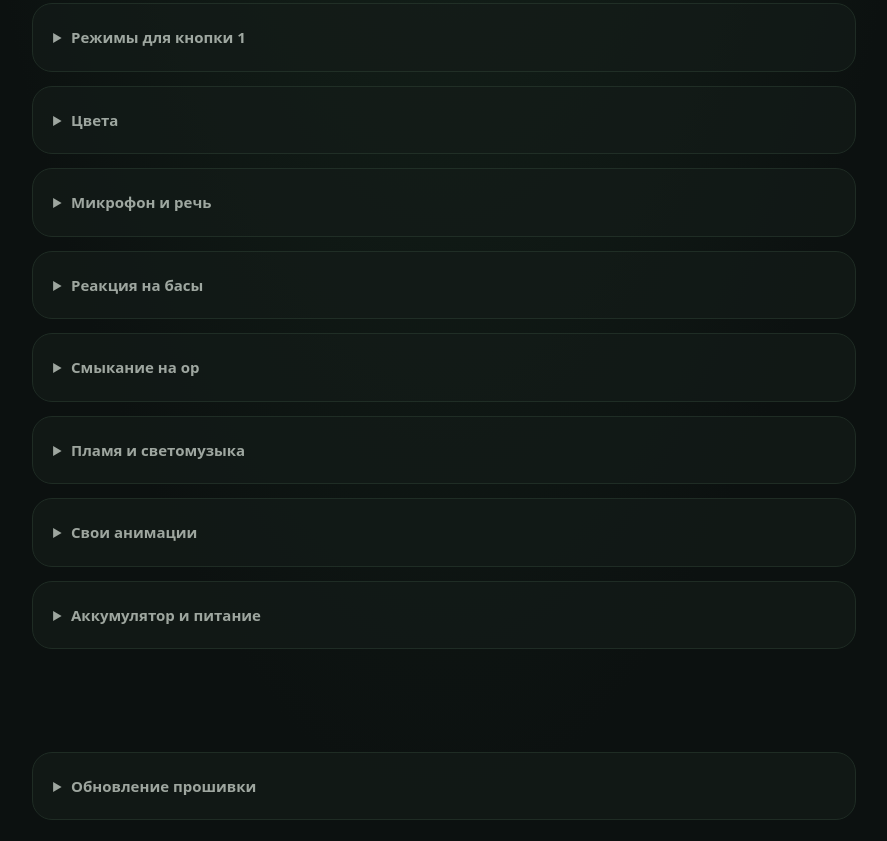
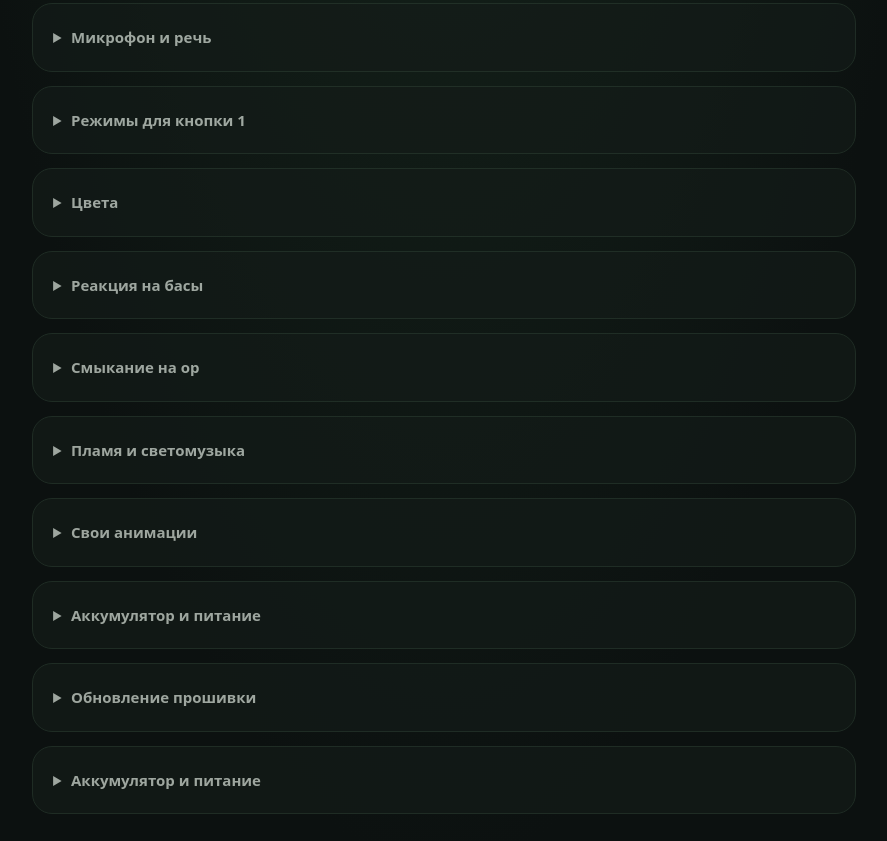
Before and after one commit to SemOr14/greenbandana-panel, a plain HTML site: page index.html in a window 1280 px wide. Shown: the part 1599-2440 px from the top of the page, without its empty margins (196-1083 px from the left). Drawn offline with Linux system fonts and the light colour scheme.

Commit message:
Order microphone first and battery last

```diff
--- a/index.html
+++ b/index.html
@@ -7,15 +7,17 @@
 
 <fieldset id="controls" disabled><section id="modePanel"><h2>Режим</h2><div id="modes" class="modes"></div><div class="buttons"><button id="nextPrimary">Следующий основной</button><button id="toggleCollapse">Включить смыкание</button><button id="heartButton">♥ Сердечко · 4 с</button><button id="trigger">Проверить смыкание</button></div><p id="returnMode" class="note"></p></section>
 <section id="quickSettings"><h2>Быстрые настройки</h2><div id="light" class="settings"></div><div id="quickMicSensitivity"></div><p class="note">Начальная яркость 35%. Увеличивай после проверки питания.</p></section>
+<details class="settingsSection"><summary>Микрофон и речь</summary><div id="audio" class="settings"></div><p class="note">Фокус на речи — грубый частотный фильтр 250–4000 Гц: ослабляет басовую музыку, но может реагировать на вокал и инструменты в этом диапазоне. Это не распознавание голоса. Чувствительность ×½…×⅕ — цифровое снижение после микрофона; оно не исправит перегрузку самого микрофона или АЦП. dBFS — уровень цифрового сигнала.</p></details>
 <details class="settingsSection" id="primaryModeSettings"><summary>Режимы для кнопки 1</summary><p>Отметь режимы, между которыми первая кнопка будет переключать по кругу. Порядок — как в списке.</p><div id="primaryModes" class="primaryModes"></div></details>
 <details class="settingsSection"><summary>Цвета</summary><div id="colors" class="settings"></div></details>
-<details class="settingsSection"><summary>Микрофон и речь</summary><div id="audio" class="settings"></div><p class="note">Фокус на речи — грубый частотный фильтр 250–4000 Гц: ослабляет басовую музыку, но может реагировать на вокал и инструменты в этом диапазоне. Это не распознавание голоса. Чувствительность ×½…×⅕ — цифровое снижение после микрофона; оно не исправит перегрузку самого микрофона или АЦП. dBFS — уровень цифрового сигнала.</p></details>
 <details class="settingsSection"><summary>Реакция на басы</summary><div id="bassSettings" class="settings"></div></details>
 <details class="settingsSection"><summary>Смыкание на ор</summary><p>Красное состояние держится минимум 12–15 с. Затем раскрытие начинается, когда одновременно устойчиво изменились громкость и спектр относительно звука срабатывания.</p><div id="roarSettings" class="settings"></div></details>
 <details class="settingsSection"><summary>Пламя и светомузыка</summary><div id="effectsSettings" class="settings"></div><p class="note">Пламя работает независимо от микрофона. Светомузыка: низкие частоты снизу, средние в центре, высокие сверху. Цвета можно менять.</p></details>
 <details class="settingsSection"><summary>Свои анимации</summary><p>Три своих режима. Для каждого нарисуйте до восьми кадров: выберите цвет и нажимайте на точки. Чёрный цвет стирает точку. Каждый кадр сохраняется отдельно.</p><div class="buttons"><label>Режим <select id="customSlot"><option value="0">Своя 1</option><option value="1">Своя 2</option><option value="2">Своя 3</option></select></label><label>Кадр <select id="customFrame"><option value="0">1</option><option value="1">2</option><option value="2">3</option><option value="3">4</option><option value="4">5</option><option value="5">6</option><option value="6">7</option><option value="7">8</option></select></label><label>Цвет <input id="customColor" type="color" value="#00ff18"></label><button id="customErase">Стереть цветом</button><button id="customClear">Очистить кадр</button><button id="customCopy">Копировать предыдущий</button><button id="customSave" class="primary">Сохранить кадр</button></div><svg id="customMatrix" viewBox="-62 -43 124 86" role="img" aria-label="Редактор матрицы"></svg><p id="customStatus" role="status"></p><div id="customSettings" class="settings"></div><p>Скорость, число кадров и реакция на звук общие для трёх своих режимов. После изменения параметров нажмите «Сохранить в маске».</p></details>
 <details class="settingsSection"><summary>Аккумулятор и питание</summary><p>Поддерживается одна Li-ion/LiPo ячейка 3,7 В. Проценты приблизительные и зависят от нагрузки. Во время зарядки выключенная маска недоступна.</p><label class="setting" for="batteryCapacity">Ёмкость аккумулятора, мА·ч</label><div class="calibrationRow"><input id="batteryCapacity" type="number" min="100" max="30000" step="1" inputmode="numeric" value="2500"></div><p id="batteryCapacityStatus" role="status"></p><label class="setting" for="currentLimitInput">Лимит тока ленты, мА</label><div class="calibrationRow"><input id="currentLimitInput" type="number" min="100" max="1800" step="1" inputmode="numeric"></div><p id="currentLimitStatus" role="status"></p><label class="setting" for="measuredVoltage">Напряжение аккумулятора по мультиметру, В</label><div class="calibrationRow"><input id="measuredVoltage" type="number" min="2.5" max="4.4" step="0.01" inputmode="decimal" placeholder="Например, 3.85"><button id="calibrateBattery">Калибровать и сохранить</button></div><p id="batteryCalibrationStatus" role="status"></p><p class="note">Измеряйте на контактах аккумулятора после стабилизации нагрузки. Панель сама рассчитает поправку по текущему показанию банданы.</p></details>
-<div class="savebar"><span id="dirty">Настройки не изменены</span><button id="save" class="primary">Сохранить в маске</button></div><details class="settingsSection" id="firmwareSection"><summary>Обновление прошивки</summary><p>Для новых алгоритмов удерживайте обе кнопки маски 3 секунды до красной вспышки. Начните обновление в течение 60 секунд. Передача может занять несколько минут; держите телефон рядом и не выключайте питание.</p><button id="otaUpdate" disabled>Обновить с сайта</button><p id="otaProgress" role="status"></p></details></fieldset>
+<details class="settingsSection" id="firmwareSection"><summary>Обновление прошивки</summary><p>Для новых алгоритмов удерживайте обе кнопки маски 3 секунды до красной вспышки. Начните обновление в течение 60 секунд. Передача может занять несколько минут; держите телефон рядом и не выключайте питание.</p><button id="otaUpdate" disabled>Обновить с сайта</button><p id="otaProgress" role="status"></p></details>
+<details class="settingsSection"><summary>Аккумулятор и питание</summary><p>Поддерживается одна Li-ion/LiPo ячейка 3,7 В. Проценты приблизительные и зависят от нагрузки. Во время зарядки выключенная маска недоступна.</p><label class="setting" for="batteryCapacity">Ёмкость аккумулятора, мА·ч</label><div class="calibrationRow"><input id="batteryCapacity" type="number" min="100" max="30000" step="1" inputmode="numeric" value="2500"></div><p id="batteryCapacityStatus" role="status"></p><label class="setting" for="currentLimitInput">Лимит тока ленты, мА</label><div class="calibrationRow"><input id="currentLimitInput" type="number" min="100" max="1800" step="1" inputmode="numeric"></div><p id="currentLimitStatus" role="status"></p><label class="setting" for="measuredVoltage">Напряжение аккумулятора по мультиметру, В</label><div class="calibrationRow"><input id="measuredVoltage" type="number" min="2.5" max="4.4" step="0.01" inputmode="decimal" placeholder="Например, 3.85"><button id="calibrateBattery">Калибровать и сохранить</button></div><p id="batteryCalibrationStatus" role="status"></p><p class="note">Измеряйте на контактах аккумулятора после стабилизации нагрузки. Панель сама рассчитает поправку по текущему показанию банданы.</p></details>
+<div class="savebar"><span id="dirty">Настройки не изменены</span><button id="save" class="primary">Сохранить в маске</button></div></fieldset>
 
 <details class="settingsSection" id="fontEditor"><summary>Буквы и символы</summary><p class="note">Редактор хранит шрифт только в этом браузере. Он не отправляет команды в бандану и не меняет текущую прошивку. Введи символ и нажимай любые из 31 точек матрицы. Можно занять весь центральный ряд — до 7 диодов в ширину.</p><div class="fontToolbar"><label for="fontCharInput">Символ</label><input id="fontCharInput" type="text" maxlength="1" value="А" placeholder="Введите знак" autocapitalize="characters" spellcheck="false" aria-label="Введите символ для редактирования"><button id="fontSpace" type="button">Пробел</button><span id="fontWidth" class="fontWidth"></span><button id="fontResetGlyph" type="button">Сбросить символ</button></div><svg id="fontMatrix" viewBox="-62 -43 124 86" role="img" aria-label="Редактор символа на матрице из 31 светодиода"></svg><div class="buttons fontActions"><button id="fontSave" type="button" class="primary">Сохранить шрифт в браузере</button><button id="fontResetAll" type="button">Восстановить исходный шрифт</button><button id="fontExport" type="button">Экспорт JSON</button><label class="fontImport">Импорт JSON<input id="fontImport" type="file" accept="application/json,.json"></label></div><p id="fontStatus" role="status" class="note">Редактор готов. Изменения пока не сохранены.</p></details>
 <footer>Кнопка 1: основные по кругу · кнопка 2: смыкание / возврат · долгое первой: ♥ · обе 3 с: вход без пароля на 60 с · обе 8 с: сброс Bluetooth-привязок.<br>Эффекты продолжают работать без телефона. Панель 1.3.1.</footer></main></body></html>
```
